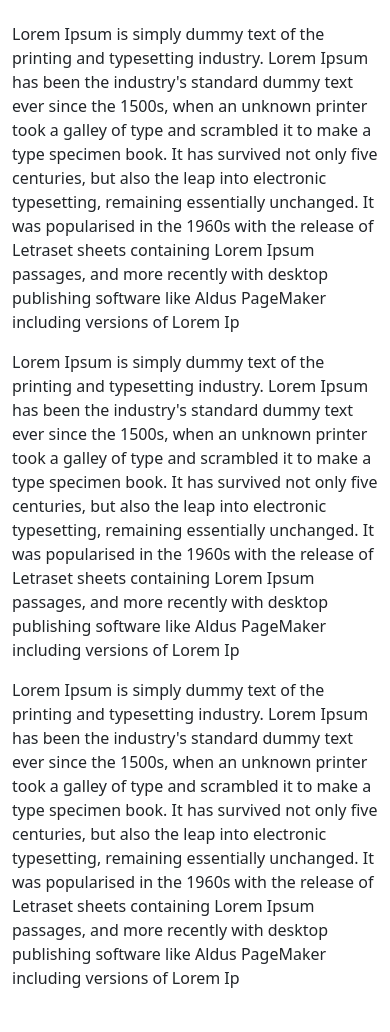
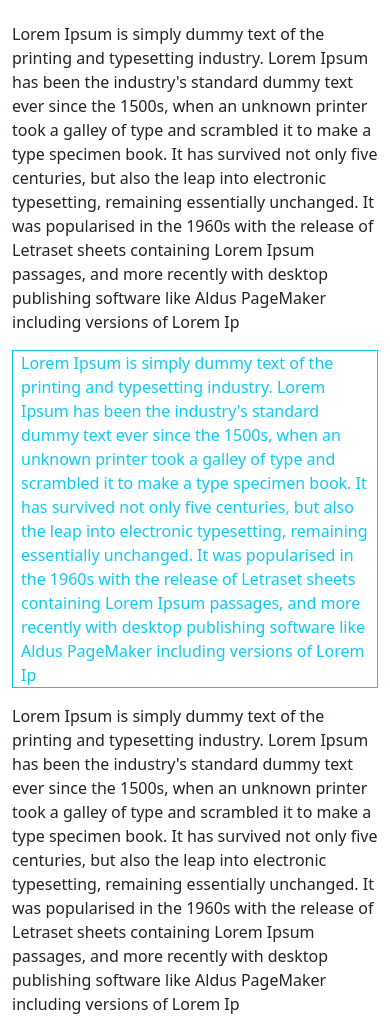
Before and after one commit to sreevidya95/bootstrap-experiments, a plain HTML site: page index.html in a window 390 px wide. Shown: the part 67-1099 px from the top of the page. Before the commit the page ends 1073 px from the top, so only its background shows below. Drawn offline with nearby package versions, Linux system fonts and the light colour scheme.

Commit message:
styled index page

```diff
--- a/index.html
+++ b/index.html
@@ -20,7 +20,7 @@
             <main>
                 <div class="row">
                     <div class="col-sm-4 col-md-4">
-                        <p class="text-justify">
+                        <p class="text-justify col-sm-left col-md-center col-lg-center col-sl-center">
                             Lorem Ipsum is simply dummy text of the printing and typesetting industry. Lorem Ipsum has been the industry's standard dummy
                             <span class="text-break">text ever since the 1500s, when an unknown printer took a galley of type and scrambled it to make a type specimen book. </span>
                             <span class="text-break">It has survived not only five centuries, but also the leap into electronic typesetting, remaining essentially unchanged. </span>
@@ -28,8 +28,8 @@
                              publishing software like Aldus PageMaker including versions of Lorem Ip
                         </p>
                     </div>
-                    <div class="col-sm-4 col-md-4">
-                        <p class="text-justify">
+                    <div class="col-md-4">
+                        <p class="text-justify text-info border border-info ps-2 col-sm-left col-md-center col-lg-center col-sl-center">
                             Lorem Ipsum is simply dummy text of the printing and typesetting industry. Lorem Ipsum has been the industry's standard dummy
                             <span class="text-break">text ever since the 1500s, when an unknown printer took a galley of type and scrambled it to make a type specimen book. </span>
                             <span class="text-break">It has survived not only five centuries, but also the leap into electronic typesetting, remaining essentially unchanged. </span>
@@ -37,8 +37,8 @@
                              publishing software like Aldus PageMaker including versions of Lorem Ip
                         </p>
                     </div>
-                    <div class="col-sm-4 col-md-4">
-                        <p class="text-justify">
+                    <div class="col-md-4">
+                        <p class="text-justify col-sm-left col-md-center col-lg-center col-sl-center">
                             Lorem Ipsum is simply dummy text of the printing and typesetting industry. Lorem Ipsum has been the industry's standard dummy
                             <span class="text-break">text ever since the 1500s, when an unknown printer took a galley of type and scrambled it to make a type specimen book. </span>
                             <span class="text-break">It has survived not only five centuries, but also the leap into electronic typesetting, remaining essentially unchanged. </span>
```
